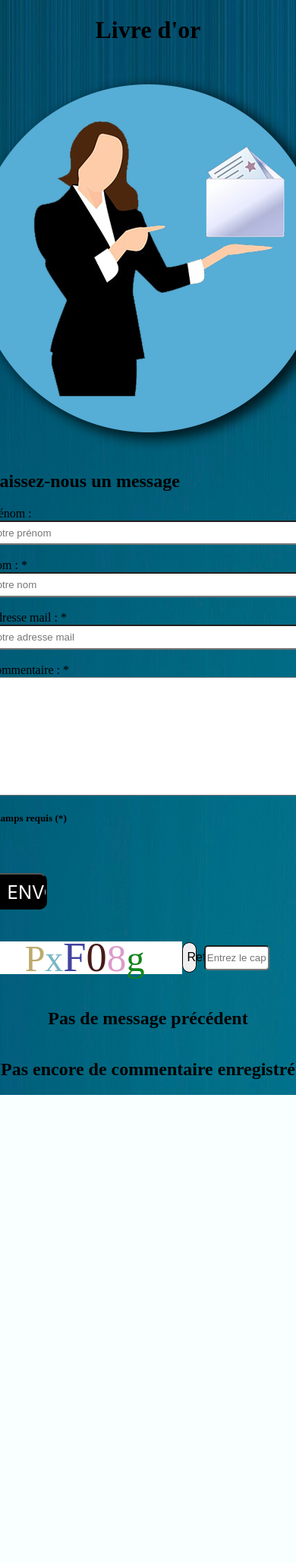
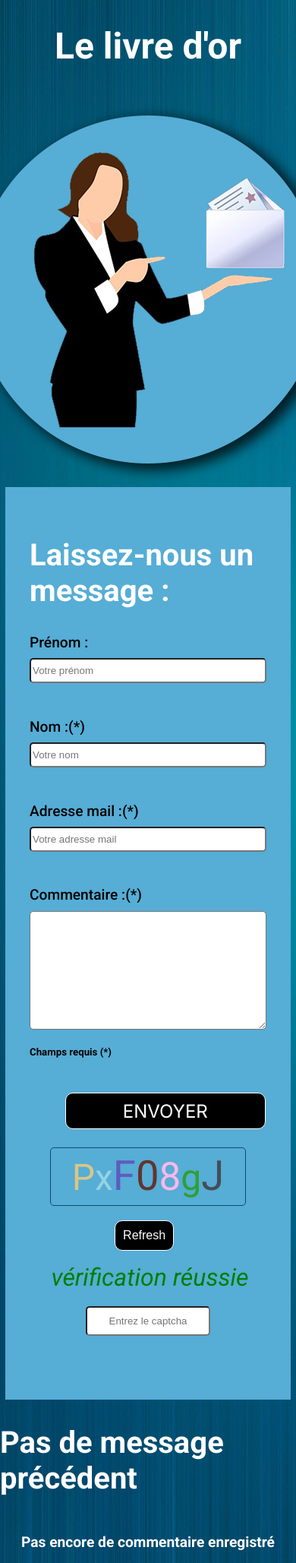
Before and after one commit to padassy/TI26-01, a PHP site: page /view/indexView.php in a window 390 px wide; the page is wider, and only the part inside the window is pictured. Shown: that part at 76% size. Before the commit the page ends 1441 px from the top of that part, so only its background shows below. Run offline with PHP 8.4, Linux system fonts and the light colour scheme; the template is opened without the code that fills it, so the values that code supplies are empty.

Commit message:
1er design mobile

```diff
--- a/public/css/captcha.css
+++ b/public/css/captcha.css
@@ -1,8 +1,9 @@
 .captcha{
     display: flex;
-    flex-direction: row;
+    flex-direction: column;
     align-items: center;
     margin: 0 auto 3vh auto;
+    align-items: center;
 }
 #captcha {
     /*-webkit-user-select: none;  /*Safari */
@@ -10,28 +11,37 @@
     /*user-select: none;*/
 
     background-color: white;
-    display: inline;
     text-align: center;
     height: 5vh;
     line-height: 5vh;
     font-size: 2em;
-    width: 14vw;
+    width: 8em;
     min-width: 8em;
     margin: 0;
+    background-color: #56add5;
+    border: solid 1px #055070;
+    border-radius: 5px;
+    padding: 0.5em 0;
 }
 #captchaInput{
-    height: 2em;
-    width: 20vw;
+    height: 2.5em;
+    width: 40vw;
+    text-align: center;
+
 }
 
 #captchaRefresh{
     height: 2.5em;
-    width: 5vw;
+    width: 20vw;
     margin-right: 2.5vw;
     border-radius: 10px;
-    border: 0.5px solid black;
+    border: 1px solid white;
     font-size: 1em;
     font-weight: 500;
+    background-color: black;
+    color: white;
+    margin-bottom: 1em;
+
 
 }
 
@@ -41,12 +51,13 @@
     border-radius: 3px;
 }
 
-.invalidCaptcha + span::after {
+#captchaRefresh + span::after {
     content: "captcha invalide";
     color: red;
     font-size: 2em;
     font-style: italic;
     padding-left: 5px;
+    margin-bottom: 2em;
 }
 
 .validCaptcha {
@@ -54,24 +65,25 @@
     border-radius: 3px;
 }
 
-.validCaptcha + span::after {
+#captchaRefresh + span::after {
     content: "vérification réussie";
     color: green;
     font-size: 2em;
     font-style: italic;
     padding-left: 5px;
+    margin-bottom: 2em;
 }
 #captchaValidate {
-    margin: 5vh auto;
+    margin: 1em 12vw;
     color: white;
     background-color: black;
     font-family: "Inter";
     font-style: Bold;
     font-size: x-large;
-    line-height: 18px;
     line-height: 100%;
     text-transform: uppercase;
     padding:0.5em 1em;
     border-radius: 10px;
-    width:20vw ;
+    width:11em ;
+    border: solid 1px white;
 }
--- a/public/css/style.css
+++ b/public/css/style.css
@@ -2,9 +2,12 @@ body{
     width: 100vw;
     margin: 0 auto;
     background-image: url(../img/fond.png);
+    background-repeat: repeat-y;
+    background-size: cover;
     display: flex;
     flex-direction: column;
     align-items: center;
+    font-family: "Roboto";
 
 }
 .conteneurChampsLabelInput{
@@ -29,19 +32,21 @@ table{
     padding-right: 2em;
     margin: 2em 0;
     border-radius: 15px;
+    background-color: rgb(101, 159, 192);
 }
 .titreTableau {
     font-size: 1em;
-    color: rgb(190, 215, 219);
     font-weight: 500;
     text-align: left;
     padding-left: 1em;
+    font-weight: 600;
 }
 
 h3{
     font-size: 0.8em;
     margin-right: 1em;
     padding-left: 1em;
+    font-weight: 500;
 }
 a{
     text-decoration: none;
@@ -52,4 +57,35 @@ a{
 input{
     border-radius: 5px;
     height: 2em;
+    margin-bottom: 2em;
 }
+
+textarea{
+    border-radius: 5px;
+}
+label{
+    margin-bottom: 0.5em;
+    font-size: 1.2em;
+    font-weight: 500;
+}
+form{
+    width: 80vw;
+    background-color: #56add5;
+    padding: 2em;
+}
+#titre{
+    font-size: 3em;
+    color: white;
+}
+.message{
+    color: white;
+    font-size: 2.5em;
+}
+.nbMessage{
+    color: white;
+    font-size: 1.2em;
+}
+
+td{
+    font-weight: 500;
+}
--- a/public/js/captcha.js
+++ b/public/js/captcha.js
@@ -42,7 +42,7 @@
 					let arrayRGB = [];
 
 					for (let i = 0; i < 3; i++) {
-						arrayRGB.push(randomInt(0, 220));
+						arrayRGB.push(randomInt(25, 250));
 					}
 					// randomInt(min, max)
 					return arrayRGB
@@ -72,4 +72,4 @@
 				// Comment traiter la validation si valider avec JS?
 
 
-			captchaCF2M(redirectionDuckduck, 6)
+			captchaCF2M(redirectionDuckduck, 7)
--- a/view/indexView.php
+++ b/view/indexView.php
@@ -4,32 +4,35 @@
     <meta charset="UTF-8">
     <meta http-equiv="X-UA-Compatible" content="IE=edge">
     <meta name="viewport" content="width=device-width, initial-scale=1.0">
+    <link rel="preconnect" href="https://fonts.googleapis.com">
+    <link rel="preconnect" href="https://fonts.gstatic.com" crossorigin>
+    <link href="https://fonts.googleapis.com/css2?family=Inter:wght@100;200;300;400;500;600;700;800&family=Roboto:ital,wght@0,100;0,300;0,400;0,500;0,700;0,900;1,100;1,300;1,400;1,500;1,700;1,900&display=swap" rel="stylesheet">
     <link rel="stylesheet" href="css/style.css">
     <link rel="stylesheet" href="css/captcha.css">
     <title>Formulaire</title>
 </head>
 <body>
-<h1>Livre d'or</h1>
+<h1 id="titre">Le livre d'or</h1>
 <img src="/img/email.png" alt="email">
 <form action="" method="POST" id="formulaire">
-    <h2> Laissez-nous un message</h2>
+    <h2 class="message"> Laissez-nous un message :</h2>
     <div class="conteneurChampsLabelInput">
         <label for="firstname">Prénom :</label>
         <input type="text" name="firstname" placeholder="Votre prénom" autocomplete="given-name" maxlength="50">
     </div>
 <br>
     <div class="conteneurChampsLabelInput">
-        <label for="lastname">Nom : *</label>
+        <label for="lastname">Nom :(*)</label>
         <input type="text" name="lastname" placeholder="Votre nom" autocomplete="family-name" maxlength="50">
     </div>
 <br>
     <div class="conteneurChampsLabelInput">
-        <label for="usermail">Adresse mail : *</label>
+        <label for="usermail">Adresse mail :(*)</label>
         <input type="email" name="usermail" placeholder="Votre adresse mail" autocomplete="email" maxlength="100" required>
     </div>
 <br>
     <div class="conteneurChampsLabelInput">
-        <label for="message">Commentaire : *</label>
+        <label for="message">Commentaire :(*)</label>
         <textarea name="message" cols="50" rows="10" maxlength="600" placeholder="veuillez laissez votre commentaire ici" required>
         </textarea>
     </div>
@@ -38,9 +41,10 @@
     <input type="submit" id="captchaValidate" value="Envoyer">
 
     <div class="captcha">
-        <p id="captcha"></p></br></br>
-        <button id="captchaRefresh" type="button">Refresh</button>
-        <input id="captchaInput" type="text" placeholder="Entrez le captcha"><span></span><br></br>
+        <p id="captcha"></p></br>
+        <button id="captchaRefresh" type="button">Refresh</button><span></span></br>
+        <input id="captchaInput" type="text" placeholder="Entrez le captcha">
+
     </div>
 </form>
 <script src="js/captcha.js"></script>
@@ -60,17 +64,17 @@ if (isset($erreur)) :
  endif;
 if ($nbUser == 0):
 ?>
-<h2>Pas de message précédent</h2>
+<h2 class="message">Pas de message précédent</h2>
 <?php
 elseif ($nbUser == 1):
 ?>
-<h2>Message précédent :</h2>
-<h2>Il y a un commentaire disponible</h2>
+<h2 class="message">Message précédent :</h2>
+<h2 class="nbMessage">Il y a un commentaire disponible</h2>
 <?php
 else:
 ?>
-<h2>Messages précédents:</h2>
-<h3>Il y a <?=$nbUser?> commentaires disponibles</h3>
+<h2 class="message">Messages précédents:</h2>
+<h3 class="nbMessage">Il y a <?=$nbUser?> commentaires disponibles</h3>
 <?php
 endif;
 //var_dump($_POST);
@@ -78,11 +82,11 @@ endif;
 if (empty($resultatRecupDB)):
 ?>
 
-        <h2>Pas encore de commentaire enregistré </h2>
+        <h2 class="nbMessage">Pas encore de commentaire enregistré </h2>
 <?php
 elseif ($nbUser == 1):
 ?>
-    <h2> Un commentaire a été enregistré </h2>
+    <h2 class="nbMessage"> Un commentaire a été enregistré </h2>
 <div id="tableau">
 <?php
 foreach ($resultatRecupDB as $item):
```
